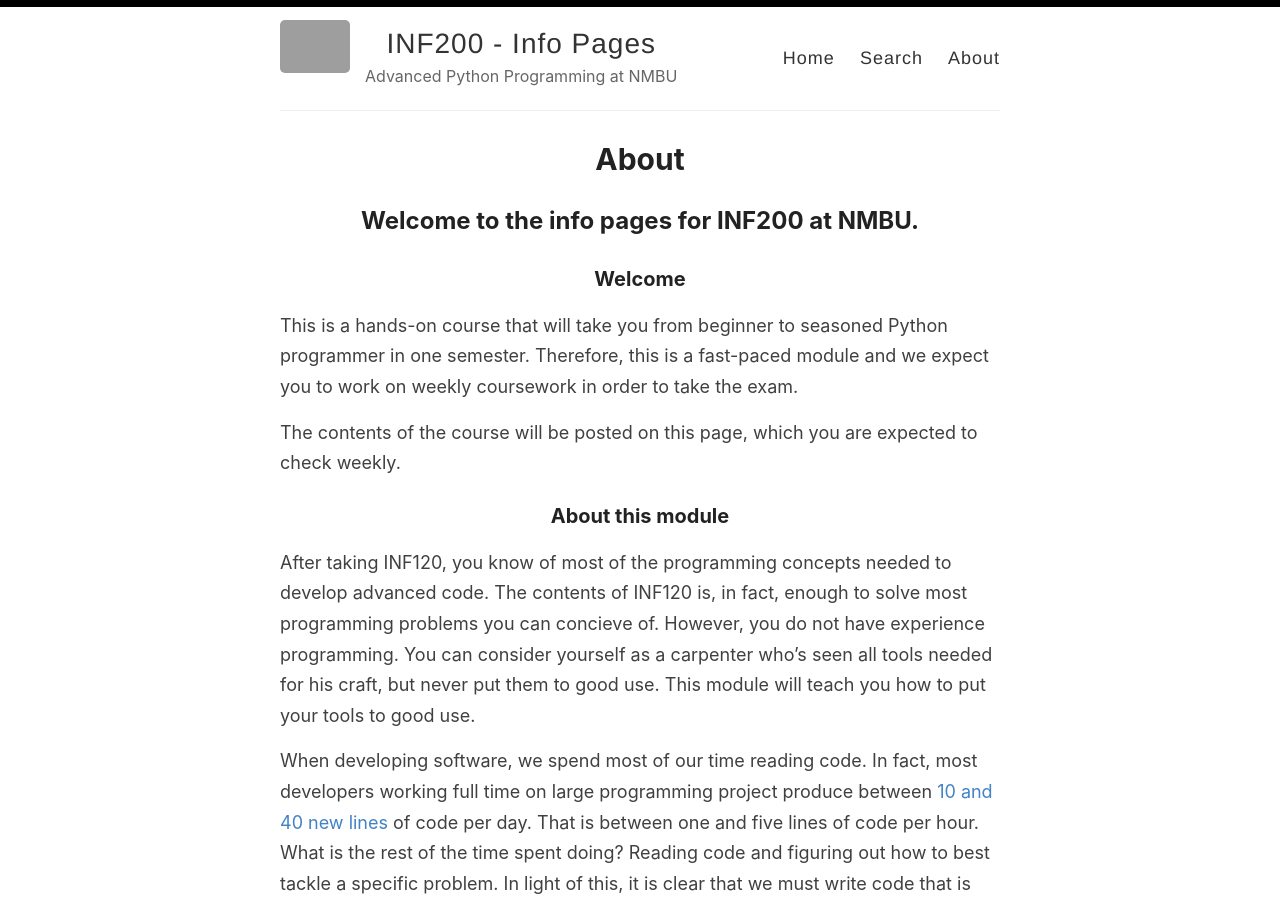
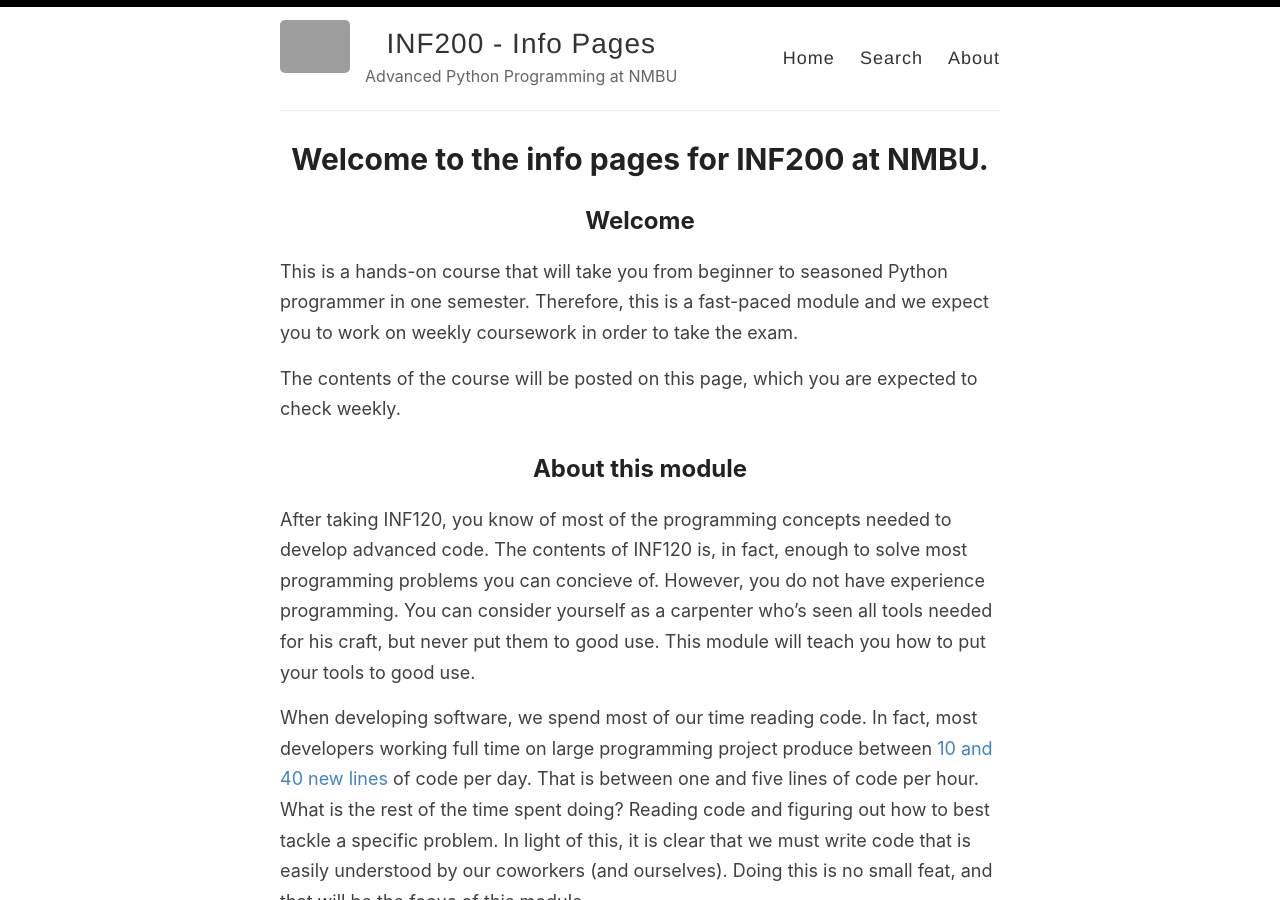
Before and after one commit to yngvem/INF200-2019, a Jekyll site: the page built from docs/_pages/about.md, in a window 1280 px wide and 900 px high. Built offline with Jekyll 4.4.1, drawn with Linux system fonts in a browser that asks for light colours; grey boxes are pictures that could not be loaded.

Commit message:
Update about.md

```diff
--- a/docs/_pages/about.md
+++ b/docs/_pages/about.md
@@ -1,12 +1,10 @@
 ---
 layout: page
-title: About
+title: Welcome to the info pages for INF200 at NMBU.
 permalink: /about/
 ---
 
-## Welcome to the info pages for INF200 at NMBU.
-
-### Welcome
+## Welcome
 This is a hands-on course that will take you from beginner to seasoned Python
 programmer in one semester. Therefore, this is a fast-paced module and we
 expect you to work on weekly coursework in order to take the exam.
@@ -14,7 +12,7 @@ expect you to work on weekly coursework in order to take the exam.
 The contents of the course will be posted on this page, which you are expected
 to check weekly.
 
-### About this module
+## About this module
 After taking INF120, you know of most of the programming concepts needed to
 develop advanced code. The contents of INF120 is, in fact, enough to solve
 most programming problems you can concieve of. However, you do not have
@@ -62,7 +60,7 @@ Finally, this course does not have a traditional exam. Instead, you are expected
 to work in pairs on a three-week full-time programming assignment, either in
 January or in June. More information about this task will be released later.
 
-### Textbook
+## Textbook
 There is no textbook in INF200, however, I we will create YouTube videos
 that you are expected to watch. Additionally, I will post links to lectures
 made by other programmers that covers topics that are part of the curriculum,
@@ -73,12 +71,12 @@ Also, I strongly reccomend the book
 by Luciano Ramalho if you wish to take your Python programming to the next
 level.
 
-### Screencasts
+## Screencasts
 We will publish some screencasts on our [YouTube channel](https://www.youtube.com/channel/UC8XWLPrXyqHWKHzBMMRnWlw)
 and also create playlists with Python lectures you should watch on your spare
 time.
 
-### Coursework
+## Coursework
 There are two kinds of coursework in this module, weekly exersices and
 larger pair programming problems. The weekly coursework exersices will be
 posted in a separate repository
```
